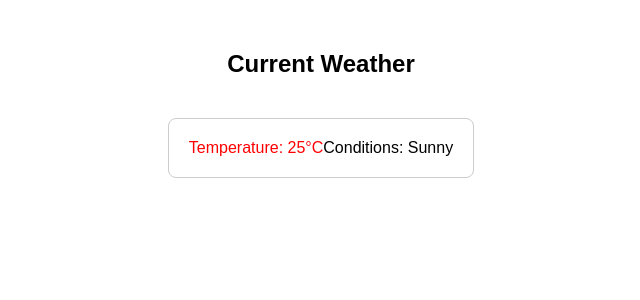
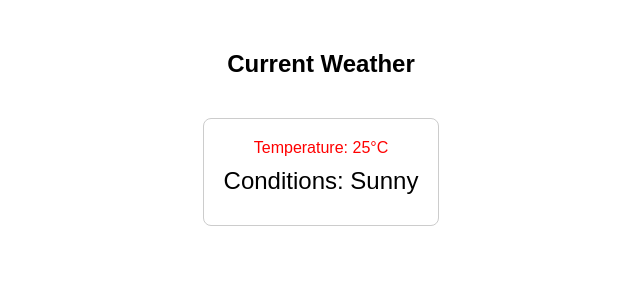
Before and after one commit to acciojob/conditional-weather-report-Rajudas575, a React app: page / in a window 1280 px wide. Shown: the top 300 px of the page, without its empty margins (319-959 px from the left). Built offline with nearby package versions, Linux system fonts and the light colour scheme.

Commit message:
Update App.js

```diff
--- a/src/components/App.js
+++ b/src/components/App.js
@@ -21,7 +21,7 @@ const App = () => {
             <span style={{ color: getTemperatureColor(weather.temperature) }}>
               Temperature: {weather.temperature}°C
             </span>
-            <span>Conditions: {weather.conditions}</span>
+           <p> <span>Conditions: {weather.conditions}</span></p>
           </div>
         </div>
     </div>
```
